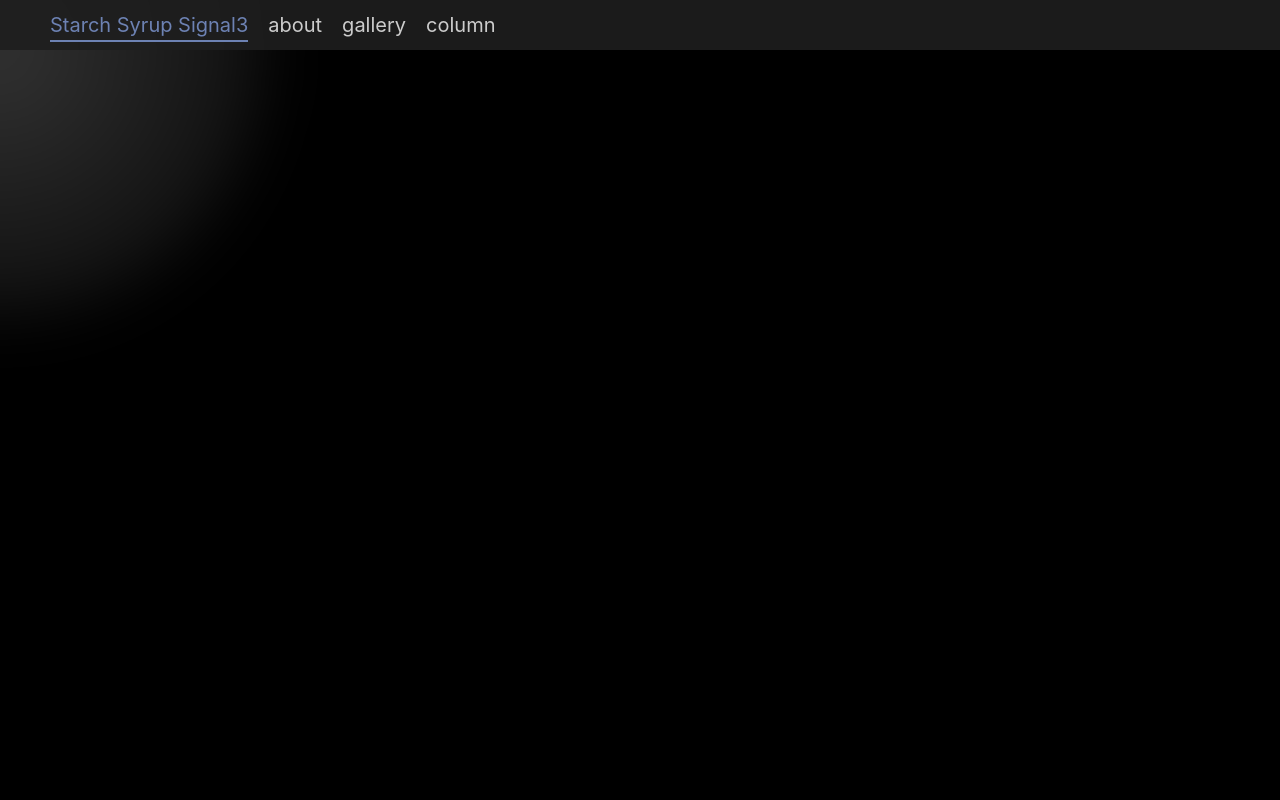
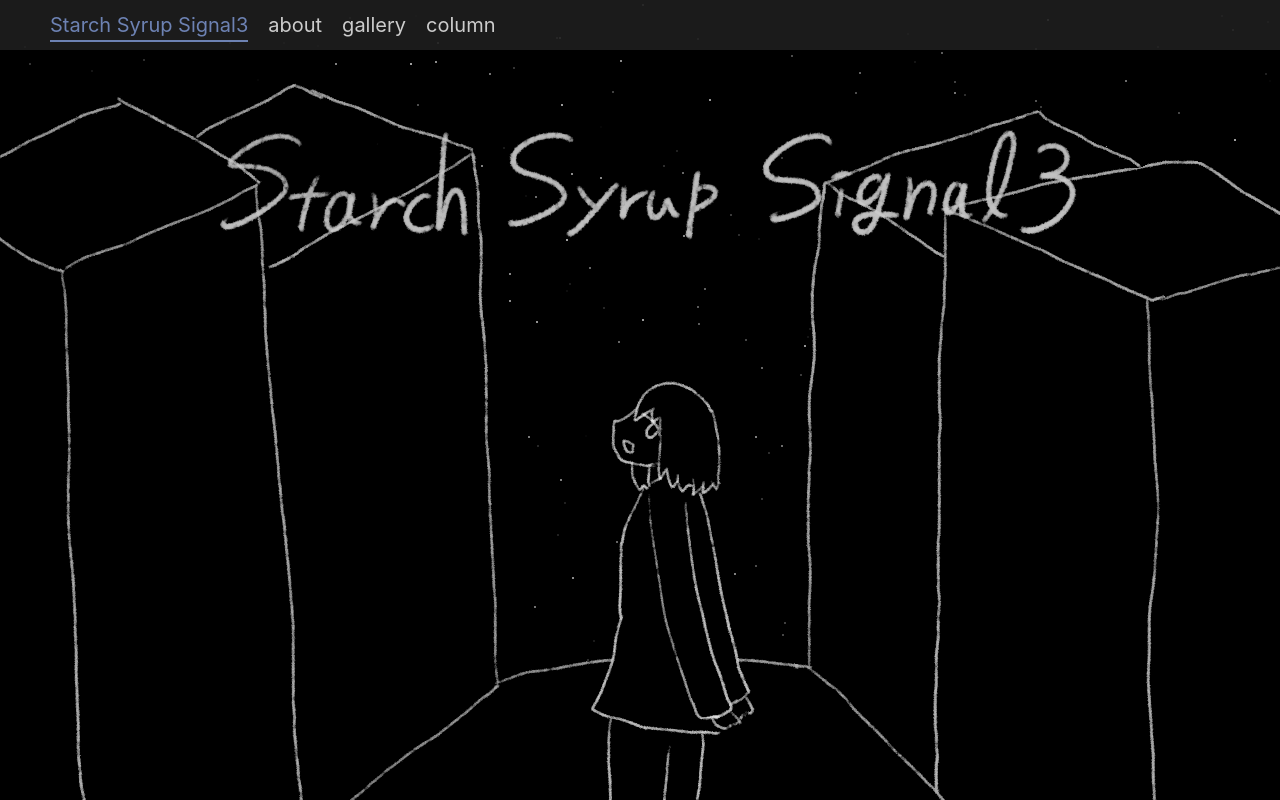
Before and after one commit to mizzsig/sssignal3, a Nuxt app in the folder app/front/: page / in a window 1280 px wide. Built offline with nearby package versions, Linux system fonts and the light colour scheme; no server answers.

Commit message:
トップページ変更、他文言微修正

```diff
--- a/app/front/components/index/scene2.vue
+++ b/app/front/components/index/scene2.vue
@@ -1,6 +1,6 @@
 <template>
   <div class="container">
-    <h1>水飴信号3 ~Starch Syrup Signal~</h1>
+    <h1>Starch Syrup Signal 3</h1>
     <a class="explain" @mousedown="isExplain = !isExplain">{{
       this.isExplain ? "press any key" : "How to play"
     }}</a>
--- a/app/front/layouts/default.vue
+++ b/app/front/layouts/default.vue
@@ -3,7 +3,7 @@
     <header>
       <div class="header small">
         <div class="menu">
-          <span>Starch Syrup Signal3</span>
+          <span>menu</span>
         </div>
       </div>
       <div class="toggle-menu" :class="{ 'toggle-show': toggleShow }">
--- a/app/front/pages/about.vue
+++ b/app/front/pages/about.vue
@@ -949,7 +949,7 @@
 
         <div class="old-version">
           <h3>バージョン２</h3>
-          <a href="https://sssignal.com">http://sssignal.com</a>
+          <a href="https://ver2.sssignal.com">http://ver2.sssignal.com</a>
           <div class="date">2018/01/28 ~ 2019/06/01</div>
           <div>
             <img src="~/assets/about/sssignal2.png" />
--- a/app/front/pages/index.vue
+++ b/app/front/pages/index.vue
@@ -1,23 +1,13 @@
 <template>
   <section class="container">
-    <scene1 v-show="scene === 1"></scene1>
-    <scene2 v-show="scene === 2"></scene2>
-    <scene3 v-show="scene === 3"></scene3>
+    <div v-for="(star, index) in stars" v-bind:key="index" :style="star"></div>
+    <img class="main-img" src="/index/sss3_top.png" />
+    <img class="logo" src="/index/sss3_top_logo.png" />
   </section>
 </template>
 
 <script>
-import { mapMutations } from "vuex";
-import Scene1 from "../components/index/scene1.vue";
-import Scene2 from "../components/index/scene2.vue";
-import Scene3 from "../components/index/scene3.vue";
-
 export default {
-  components: {
-    Scene1,
-    Scene2,
-    Scene3
-  },
   head() {
     return {
       title: "Starch Syrup Signal3",
@@ -28,22 +18,68 @@ export default {
   },
   data() {
     return {
-      scene: 1,
-      components: 3 // 本番はここシーンの数にする
+      stars: [],
+      starsValue: [],
+      updateStars: null
     };
   },
   beforeMount() {
-    this.scene = Math.floor(Math.random() * this.components) + 1; // 本番は1にする
-    // パラメータで指定されている時
-    if (this.$route.query.scene !== undefined) {
-      this.scene = parseInt(this.$route.query.scene);
-    }
+    this.$store.commit("character/setShow", false);
 
-    this.$store.commit("character/setScene", this.scene);
-    this.$store.commit("character/setShow", false);
+    this.updateStars = setInterval(() => {
+      const starNum = 300;
+      const starDiff = 6;
+      const starCalc = starNum / starDiff / 2;
+
+      // 古いの消す
+      if (this.stars.length > starNum) {
+        this.stars.splice(0, starDiff);
+        this.starsValue.splice(0, starDiff);
+      }
+      // 新しいやつ追加
+      for (let i = 0; i < starDiff; i++) {
+        this.stars.push({
+          width: "2px",
+          height: "2px",
+          background: "#A0A0A0",
+          position: "fixed",
+          top: `${Math.random() * window.innerHeight}px`,
+          left: `${Math.random() * window.innerWidth}px`
+        });
+        this.starsValue.push(0);
+      }
+      // あるやつ更新
+      this.starsValue.forEach((value, index) => {
+        this.starsValue[index]++;
+        this.stars[index].opacity =
+          (starCalc - Math.abs(this.starsValue[index] - starCalc)) / starCalc;
+      });
+    }, 40);
   },
+  beforeDestroy() {
+    clearInterval(this.updateStars);
+  },
+  mounted() {},
   methods: {}
 };
 </script>
 
-<style lang="scss" scoped></style>
+<style lang="scss" scoped>
+.container {
+  text-align: left;
+  .logo {
+    position: fixed;
+    max-width: 70%;
+    padding-left: 15%;
+    padding-top: 5%;
+  }
+
+  .main-img {
+    position: fixed;
+    object-fit: cover;
+    width: 100%;
+    height: 100%;
+    min-height: 600px;
+  }
+}
+</style>
```
Also changed, not shown: app/front/static/index/sss3_top.png (added), app/front/static/index/sss3_top_logo.png (added).
